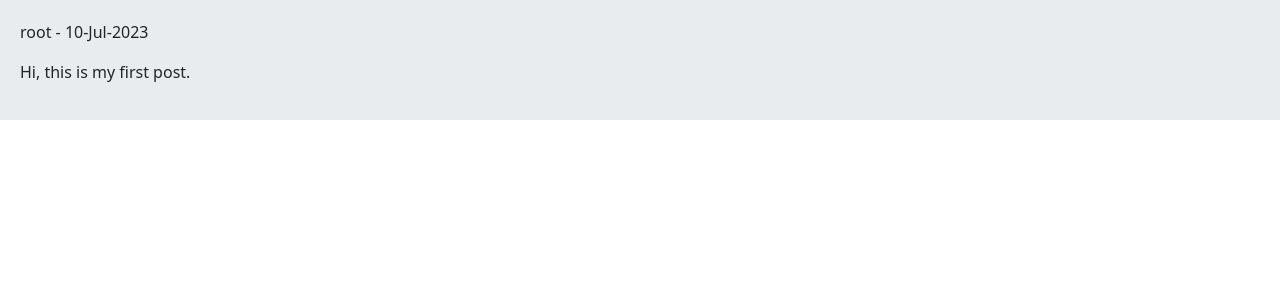
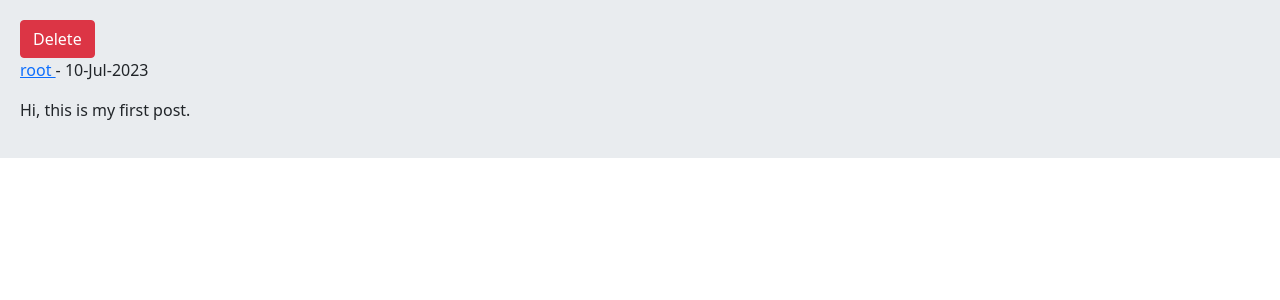
Before and after one commit to mjravan/Social-Network, a Django app: a page that uses social_network/home/templates/home/detail.html in a window 1280 px wide. Shown: the part 56-356 px from the top of the page. Run offline with Django 4.2, Linux system fonts and the light colour scheme; a user stored in the database is signed in; data comes from the database, SQL or seed files in the repository; both versions use the stored data as it was after the commit.

Commit message:
added delete button for posts

```diff
--- a/social_network/home/templates/home/detail.html
+++ b/social_network/home/templates/home/detail.html
@@ -1,6 +1,9 @@
 {% extends 'base.html' %}
 
 {% block content %}
-    <p> {{ post.user.username }} - {{ post.updated|date:"d-M-Y"}} </p>
+    {% if request.user.id == post.user.id %}
+        <a href="{% url 'home:post_delete' post.id %}" class="btn btn-danger">Delete</a>
+    {% endif %}
+    <p><a href="{% url 'account:user_profile' post.user.id %}"> {{ post.user.username }} </a>- {{ post.updated|date:"d-M-Y"}} </p>
     <p> {{ post.body }} </p>
 {% endblock %}
--- a/social_network/home/urls.py
+++ b/social_network/home/urls.py
@@ -5,5 +5,6 @@ from . import views
 app_name = 'home'
 urlpatterns = [
     path('', views.HomeView.as_view(), name='home'),
-    path('post/<int:post_id>/<slug:post_slug>', views.PostDetailView.as_view(), name='post_detail')
+    path('post/<int:post_id>/<slug:post_slug>', views.PostDetailView.as_view(), name='post_detail'),
+    path('post/delete/<int:post_id>/', views.PostDeleteView.as_view(), name='post_delete')
 ]
--- a/social_network/home/views.py
+++ b/social_network/home/views.py
@@ -1,6 +1,8 @@
-from django.shortcuts import render
+from django.shortcuts import render, redirect
 from django.views import View
 from .models import Post
+from django.contrib.auth.mixins import LoginRequiredMixin
+from django.contrib import messages
 
 
 class HomeView(View):
@@ -13,3 +15,14 @@ class PostDetailView(View):
     def get(self, request, post_id,post_slug ):
         post = Post.objects.get(pk=post_id, slug=post_slug)
         return render(request, 'home/detail.html', {'post': post})
+
+
+class PostDeleteView(LoginRequiredMixin, View):
+    def get(self, request, post_id):
+        post = Post.objects.get(pk=post_id)
+        if post.user.id == request.user.id:
+            post.delete()
+            messages.success(request, 'post deleted successfully', 'success')
+        else:
+            messages.error(request, "you can't delete this post", 'danger')
+        return redirect('home:home')
```
Also changed, not shown: social_network/db.sqlite3.
